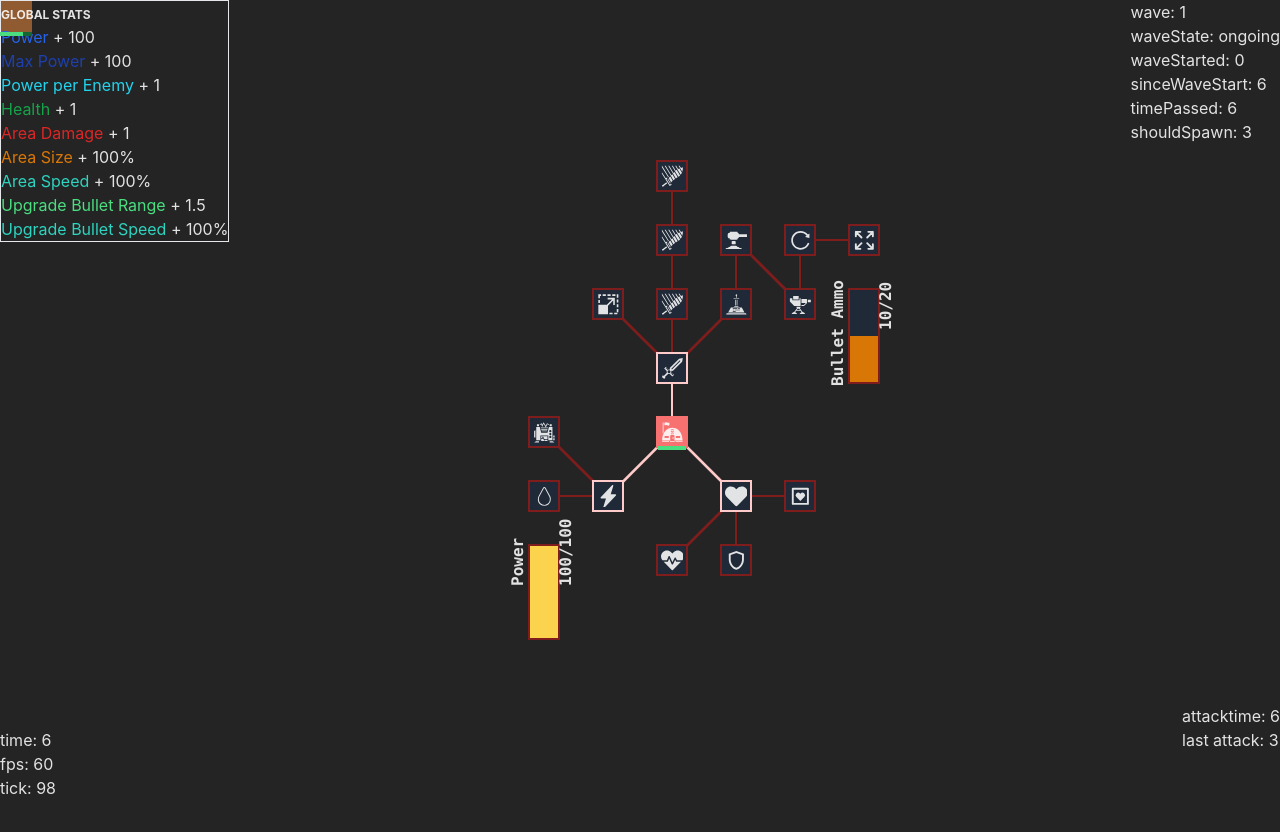
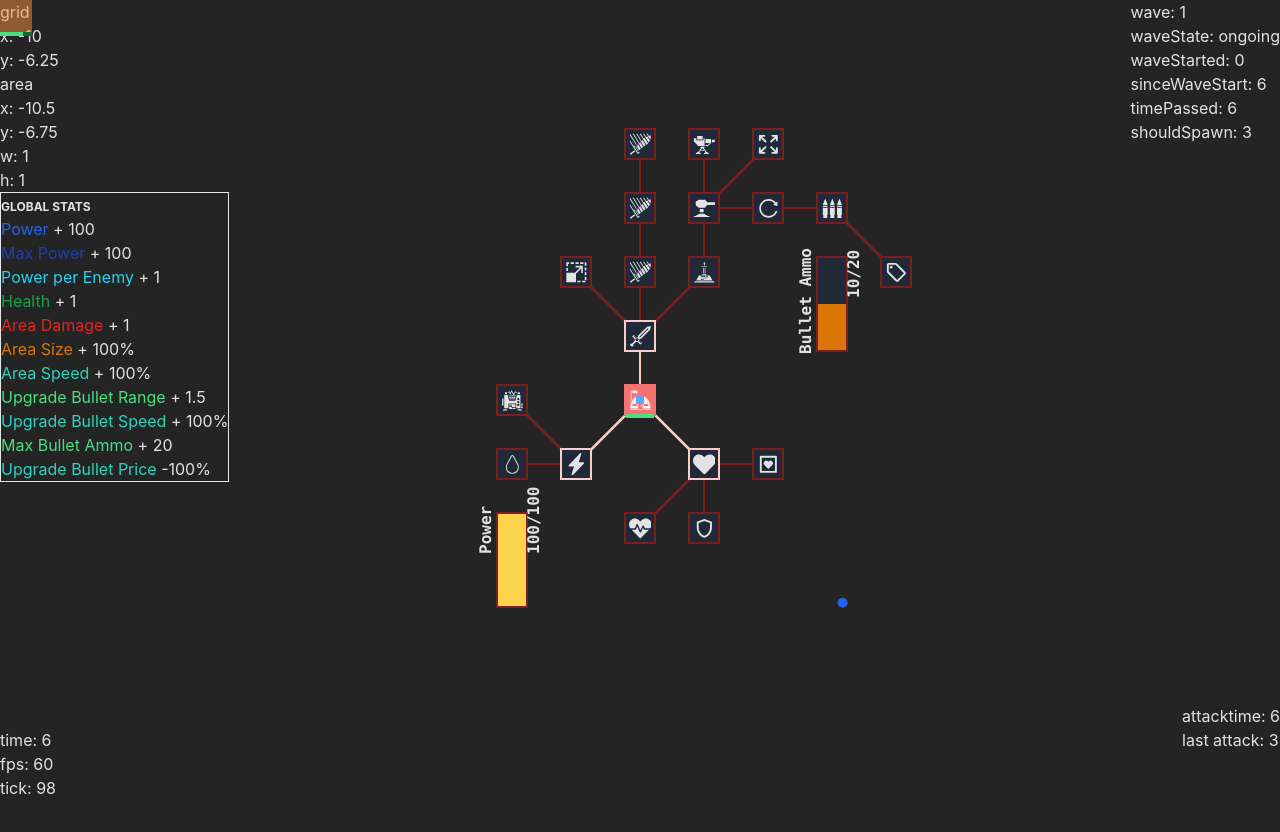
Before and after one commit to MartinMuzatko/resink, a React (Vite) app: page / in a window 1280 px wide. Shown: the top 832 px of the page. Built offline with nearby package versions, Linux system fonts and the light colour scheme.

Commit message:
WIP: add broken state, but with experience orbs

```diff
--- a/src/components/Game.tsx
+++ b/src/components/Game.tsx
@@ -54,6 +54,14 @@ export const Game = () => {
 					deltaTime: deltaTime.current ?? 0,
 				}}
 			>
+				<div
+					className="bg-blue-400 w-2 h-2 absolute z-40"
+					style={{
+						top: '50%',
+						left: '50%',
+						transform: 'translate(-50%, -50%)',
+					}}
+				></div>
 				<div className="absolute bottom-0 left-0">
 					<p>time: {(timePassed.current / 1000).toFixed(0)}</p>
 					<p>
--- a/src/components/Stage.tsx
+++ b/src/components/Stage.tsx
@@ -13,6 +13,7 @@ import {
 	getSpeedVector,
 	Identifier,
 	isPositionInsideArea,
+	lerp,
 	Position,
 } from '../domain/main'
 import { Enemies } from './Enemies'
@@ -21,9 +22,8 @@ import { useMouse } from '@mantine/hooks'
 import { HealthBar } from './HealthBar'
 import { INITIAL_CONNECTIONS, INITIAL_UPGRADES } from '../data/initialGameData'
 import { StatsInfoPlain } from './StatsInfoPlain'
-import { GiConsoleController } from 'react-icons/gi'
-import { Tooltip } from '@mantine/core'
-import { BsLightningChargeFill } from 'react-icons/bs'
+import { BulletMeter } from './meters/BulletMeter'
+import { Bullet } from '../domain/bullet'
 
 // const enemyStats = {
 // 	damage: 1,
@@ -35,26 +35,45 @@ const getGridPositionFromWindow = (
 	window: Window,
 	gridScale: number
 ): Position => ({
-	x: (windowPosition.x - window.innerWidth / 2 - gridScale / 2) / gridScale,
-	y: (windowPosition.y - window.innerHeight / 2 - gridScale / 2) / gridScale,
+	x: (windowPosition.x - window.innerWidth / 2) / gridScale,
+	y: (windowPosition.y - window.innerHeight / 2) / gridScale,
 })
 
 type MouseArea = Area & {
 	mouseLastActivatedTime: number
 }
 
-export type Bullet = Position &
-	Identifier & {
-		velocity: {
-			x: number
-			y: number
+type ExperienceOrb = Identifier &
+	Position & {
+		amount: number
 	}
-		enemyIdsHit: string[]
+
+function animateInwards(point: Position, target: Position): Position {
+	const dx = point.x - target.x
+	const dy = point.y - target.y
+	const distance = getDistance(point, target)
+	const angle = Math.atan2(dy, dx)
+	const distanceStep = lerp(0.4, 0, clamp(0, 5)(distance) / 5)
+	const moveDistance = Math.max(distanceStep, 0)
+	const newAngle = angle + lerp(0.4, 0, clamp(0, 5)(distance) / 5)
+
+	return {
+		x: target.x + Math.max(0, distance - moveDistance) * Math.cos(newAngle),
+		y: target.y + Math.max(0, distance - moveDistance) * Math.sin(newAngle),
+	}
 }
 
 export const Stage = memo(() => {
 	const { tick, timePassed, gridScale } = useGameContext()
 	const [totalEnemiesDefeated, setTotalEnemiesDefeated] = useState(0)
+	const [experienceOrbs, setExperienceOrbs] = useState<ExperienceOrb[]>([
+		{
+			amount: 1,
+			id: '1',
+			x: 3,
+			y: 3,
+		},
+	])
 	const [powerThroughEnemiesDefeated, setPowerThroughEnemiesDefeated] =
 		useState(0)
 	const [powerSpentOnAmmo, setPowerSpentOnAmmo] = useState(0)
@@ -73,10 +92,10 @@ export const Stage = memo(() => {
 	)
 	const mouse = useMouse()
 	const [bullets, setBullets] = useState<Bullet[]>([])
-	// const gridMouse = useMemo(
-	// 	() => getGridPositionFromWindow(mouse, window, gridScale),
-	// 	[mouse]
-	// )
+	const gridMouse = useMemo(
+		() => getGridPositionFromWindow(mouse, window, gridScale),
+		[mouse, gridScale]
+	)
 
 	const mouseLastActivatedTime = useMemo(
 		() => timePassed - (timePassed % stats.mouseSpeed),
@@ -100,8 +119,7 @@ export const Stage = memo(() => {
 		)
 		// attack enemies
 		setEnemies((prevEnemies) => {
-			const enemiesLeft = prevEnemies
-				.map((enemy) =>
+			const newEnemies = prevEnemies.map((enemy) =>
 				// TODO: real bounding box checking
 				isPositionInsideArea(enemy, mouseArea)
 					? {
@@ -110,19 +128,18 @@ export const Stage = memo(() => {
 					  }
 					: enemy
 			)
-				.filter((enemy) => enemy.health > 0)
-			setPowerThroughEnemiesDefeated((prevPower) => {
-				const enemiesKilled =
-					(prevEnemies.length - enemiesLeft.length) *
-					stats.powerPerEnemy
-				// XXX: Calculated gain is based on power - usedPower (difference to max)
-				// e.g. [-----++   ] (5/10) - 5 power (+2 enemies), 0 used, 10 max
-				const maxGainAllowed = Math.max(
-					0,
-					prevPower + enemiesKilled + stats.power - stats.usedPower
-				)
-				return clamp(0, maxGainAllowed)(prevPower + enemiesKilled)
-			})
+			const enemiesLeft = newEnemies.filter((enemy) => enemy.health > 0)
+			setExperienceOrbs((experienceOrbs) => [
+				...experienceOrbs,
+				...newEnemies
+					.filter((enemy) => enemy.health <= 0)
+					.map((enemy) => ({
+						id: crypto.randomUUID(),
+						amount: 1,
+						x: enemy.x,
+						y: enemy.y,
+					})),
+			])
 			setTotalEnemiesDefeated(
 				(totalEnemiesDefeated) =>
 					totalEnemiesDefeated +
@@ -153,13 +170,13 @@ export const Stage = memo(() => {
 			setUpgrades(INITIAL_UPGRADES())
 			setEnemies([])
 			setTotalEnemiesDefeated(0)
+			setExperienceOrbs([])
 			setPowerThroughEnemiesDefeated(0)
 		}
 	}, [upgrades])
 
 	useEffect(() => {
 		// update upgrade health on enemy attack
-
 		setUpgrades((prevUpgrades) => {
 			const upgradeIdsToTakeDamage = prevUpgrades
 				.filter((upgrade) =>
@@ -257,15 +274,14 @@ export const Stage = memo(() => {
 
 		// hit enemies
 		setEnemies((prevEnemies) => {
-			const enemiesLeft = prevEnemies
-				.map((enemy) => {
+			const newEnemies = prevEnemies.map((enemy) => {
 				const bulletsHitIds = bullets
 					.filter((bullet) =>
 						isPositionInsideArea(enemy, {
-								x: bullet.x - 0.5,
-								y: bullet.y - 0.5,
-								height: 1,
-								width: 1,
+							x: bullet.x - 0.25,
+							y: bullet.y - 0.25,
+							height: 0.5,
+							width: 0.5,
 						})
 					)
 					.map((bullet) => bullet.id)
@@ -279,22 +295,22 @@ export const Stage = memo(() => {
 					? {
 							...enemy,
 							health:
-									enemy.health -
-									stats.upgradeBulletAttackDamage,
+								enemy.health - stats.upgradeBulletAttackDamage,
 					  }
 					: enemy
 			})
-				.filter((enemy) => enemy.health > 0)
-			setPowerThroughEnemiesDefeated((prevPower) => {
-				const enemiesKilled = prevEnemies.length - enemiesLeft.length
-				// XXX: Calculated gain is based on power - usedPower (difference to max)
-				// e.g. [-----++   ] (5/10) - 5 power (+2 enemies), 0 used, 10 max
-				const maxGainAllowed = Math.max(
-					0,
-					prevPower + enemiesKilled + stats.power - stats.usedPower
-				)
-				return clamp(0, maxGainAllowed)(prevPower + enemiesKilled)
-			})
+			const enemiesLeft = newEnemies.filter((enemy) => enemy.health > 0)
+			setExperienceOrbs((experienceOrbs) => [
+				...experienceOrbs,
+				...newEnemies
+					.filter((enemy) => enemy.health <= 0)
+					.map((enemy) => ({
+						id: crypto.randomUUID(),
+						amount: 1,
+						x: enemy.x + 0.25,
+						y: enemy.y + 0.25,
+					})),
+			])
 			setTotalEnemiesDefeated(
 				(totalEnemiesDefeated) =>
 					totalEnemiesDefeated +
@@ -303,38 +319,60 @@ export const Stage = memo(() => {
 			)
 			return enemiesLeft
 		})
+
+		setExperienceOrbs((experienceOrbs) => {
+			// Move orb
+			const newExperienceOrbs = experienceOrbs.map((experienceOrb) => ({
+				...experienceOrb,
+				...animateInwards(experienceOrb, gridMouse),
+			}))
+			const experienceOrbsConsumed = newExperienceOrbs.filter(
+				(experienceOrb) =>
+					isPositionInsideArea(experienceOrb, {
+						x: gridMouse.x - 1,
+						y: gridMouse.y - 1,
+						height: gridMouse.y + 2,
+						width: gridMouse.x + 2,
+					})
+			)
+			setPowerThroughEnemiesDefeated((prevPower) => {
+				// const enemiesKilled = * stats.powerPerEnemy
+				// XXX: Calculated gain is based on power - usedPower (difference to max)
+				// e.g. [-----++   ] (5/10) - 5 power (+2 enemies), 0 used, 10 max
+				const maxGainAllowed = Math.max(
+					0,
+					prevPower +
+						experienceOrbsConsumed.length +
+						stats.power -
+						stats.usedPower
+				)
+				return clamp(
+					0,
+					maxGainAllowed
+				)(prevPower + experienceOrbsConsumed.length)
+			})
+			const ids = experienceOrbsConsumed.map(
+				(experienceOrb) => experienceOrb.id
+			)
+			return newExperienceOrbs.filter(
+				(experienceOrb) => !ids.includes(experienceOrb.id)
+			)
+		})
+
 		// eslint-disable-next-line react-hooks/exhaustive-deps
 	}, [tick])
 
 	return (
 		<div className="w-full h-full top-0 left-0 absolute" ref={mouse.ref}>
-			<div
-				className={`absolute ${
-					mouseLastActivatedTime > timePassed - 500
-						? 'bg-orange-200/80'
-						: 'bg-orange-400/50'
-				}`}
-				style={{
-					top: `${
-						mouseArea.y * gridScale +
-						window.innerHeight / 2 +
-						gridScale / 2
-					}px`,
-					left: `${
-						mouseArea.x * gridScale +
-						window.innerWidth / 2 +
-						gridScale / 2
-					}px`,
-					width: `${mouseArea.width * gridScale}px`,
-					height: `${mouseArea.height * gridScale}px`,
-				}}
-			>
-				<HealthBar
-					current={timePassed - mouseLastActivatedTime}
-					max={stats.mouseSpeed}
-				/>
-			</div>
 			<div className="absolute left-0 top-0">
+				<p>grid</p>
+				<p>x: {gridMouse.x}</p>
+				<p>y: {gridMouse.y}</p>
+				<p>area</p>
+				<p>x: {mouseArea.x}</p>
+				<p>y: {mouseArea.y}</p>
+				<p>w: {mouseArea.width}</p>
+				<p>h: {mouseArea.height}</p>
 				<div className="border">
 					<StatsInfoPlain stats={stats} />
 				</div>
@@ -355,12 +393,39 @@ export const Stage = memo(() => {
 					transform: 'translate(50%, 50%)',
 				}}
 			>
+				<div
+					className={`relative ${
+						mouseLastActivatedTime > timePassed - 500
+							? 'bg-orange-200/80'
+							: 'bg-orange-400/50'
+					}`}
+					style={{
+						top: `${mouseArea.y * gridScale}px`,
+						left: `${mouseArea.x * gridScale}px`,
+						width: `${mouseArea.width * gridScale}px`,
+						height: `${mouseArea.height * gridScale}px`,
+					}}
+				>
+					<HealthBar
+						current={timePassed - mouseLastActivatedTime}
+						max={stats.mouseSpeed}
+					/>
+				</div>
+				<div
+					className="absolute top-0 left-0 w-full h-full"
+					style={{
+						transform: `translate(-${gridScale / 2}px,-${
+							gridScale / 2
+						}px)`,
+					}}
+				>
 					{connections.map((connection) => (
 						<ConnectionLine
 							key={connection.id}
 							{...{ connection, upgrades, stats }}
 						/>
 					))}
+				</div>
 				{upgrades.map((upgrade) => (
 					<UpgradeNode
 						key={upgrade.id}
@@ -378,8 +443,12 @@ export const Stage = memo(() => {
 					style={{
 						width: 1 * gridScale - gridScale / 2,
 						height: 2 * gridScale - gridScale / 2,
-						top: `${2 * gridScale + gridScale / 4}px`,
-						left: `${-2 * gridScale + gridScale / 4}px`,
+						top: `${
+							2 * gridScale + gridScale / 4 - gridScale / 2
+						}px`,
+						left: `${
+							-2 * gridScale + gridScale / 4 - gridScale / 2
+						}px`,
 					}}
 				>
 					<div className="font-bold font-mono absolute -rotate-90 origin-top-left top-10 -left-6">
@@ -400,54 +469,14 @@ export const Stage = memo(() => {
 						{stats.power - stats.usedPower}/{stats.maxPower}
 					</div>
 				</div>
-				<Tooltip
-					label={
-						<div className="flex items-center ">
-							Refill for{' '}
-							{Math.ceil((stats.upgradeBulletMaxAmmo - ammo) / 2)}
-							<BsLightningChargeFill className="ml-1" />
-						</div>
-					}
-					position="right-end"
-				>
-					<div
-						onClick={() => {
-							const toSpend = Math.ceil(
-								(stats.upgradeBulletMaxAmmo - ammo) / 2
-							)
-							if (
-								stats.power - stats.usedPower < toSpend ||
-								ammo === stats.upgradeBulletMaxAmmo
-							)
-								return
-							setAmmo(stats.upgradeBulletMaxAmmo)
-							setPowerSpentOnAmmo((ammo) => ammo + toSpend)
+				<BulletMeter
+					{...{
+						ammo,
+						setAmmo,
+						setPowerSpentOnAmmo,
+						stats,
 					}}
-						className="absolute z-30  border-2 cursor-pointer bg-gray-800 border-red-900"
-						style={{
-							width: 1 * gridScale - gridScale / 2,
-							height: 2 * gridScale - gridScale / 2,
-							top: `${-2 * gridScale + gridScale / 4}px`,
-							left: `${3 * gridScale + gridScale / 4}px`,
-						}}
-					>
-						<div className="font-bold font-mono absolute -rotate-90 origin-top-left top-24 -left-6">
-							Bullet&nbsp;Ammo
-						</div>
-
-						<div
-							className="absolute w-full bottom-0 bg-amber-600"
-							style={{
-								height: `${
-									(ammo / stats.upgradeBulletMaxAmmo) * 100
-								}%`,
-							}}
-						></div>
-						<div className="font-bold font-mono absolute -rotate-90 origin-top-left left-6 top-10">
-							{ammo}/{stats.upgradeBulletMaxAmmo}
-						</div>
-					</div>
-				</Tooltip>
+				/>
 			</div>
 			<Enemies
 				{...{
@@ -476,6 +505,23 @@ export const Stage = memo(() => {
 						}}
 					/>
 				))}
+				{experienceOrbs.map((experienceOrb) => (
+					<div
+						className="absolute bg-blue-600 rounded-full"
+						key={experienceOrb.id}
+						style={{
+							transform: 'translate(-50%, -50%)',
+							width: `${gridScale / 6}px`,
+							height: `${gridScale / 6}px`,
+							left: `${
+								experienceOrb.x * gridScale + gridScale / 6
+							}px`,
+							top: `${
+								experienceOrb.y * gridScale + gridScale / 6
+							}px`,
+						}}
+					/>
+				))}
 			</div>
 		</div>
 	)
--- a/src/components/StatsInfoPlain.tsx
+++ b/src/components/StatsInfoPlain.tsx
@@ -20,6 +20,8 @@ export const StatsInfoPlain = ({ stats }: StatsInfoProps) => {
 					Global Stats
 				</div>
 			)}
+			{/* TODO: current stats display and changes in two diff. components.
+			Also: automated display based on json, e.g. { displayType: percentage, color, } */}
 			{stats.power !== 0 && (
 				<div>
 					<span className="text-blue-600">Power</span> + {stats.power}
@@ -106,6 +108,25 @@ export const StatsInfoPlain = ({ stats }: StatsInfoProps) => {
 					%
 				</div>
 			)}
+			{stats.upgradeBulletMaxAmmo !== 0 && (
+				<div>
+					<span className="text-green-400">Max Bullet Ammo</span> +{' '}
+					{stats.upgradeBulletMaxAmmo}
+				</div>
+			)}
+			{stats.upgradeBulletAmmoPrice !== 0 && (
+				<div>
+					<span className="text-teal-400">Upgrade Bullet Price</span>{' '}
+					-
+					{Math.floor(
+						Math.abs(
+							stats.upgradeBulletAmmoPrice /
+								INITIAL_STATS.upgradeBulletAmmoPrice
+						) * 100
+					)}
+					%
+				</div>
+			)}
 			{(stats.upgradeHealth !== 0 || stats.upgradeArmor !== 0) && (
 				<div className="text-xs pt-1 uppercase font-bold leading-relaxed">
 					Upgrade Stats
--- a/src/components/UpgradeNode.tsx
+++ b/src/components/UpgradeNode.tsx
@@ -50,6 +50,7 @@ export const UpgradeNode = ({
 				top: `${upgrade.y * gridScale}px`,
 				width: `${gridScale}px`,
 				height: `${gridScale}px`,
+				transform: 'translate(-50%, -50%)',
 			}}
 		>
 			{upgrade.active && stats.upgradeBulletAttackDamage !== 0 && (
--- /dev/null
+++ b/src/components/meters/BulletMeter.tsx
@@ -0,0 +1,76 @@
+import { Dispatch, SetStateAction, useMemo } from 'react'
+import { getAvailablePower, Stats } from '../../domain/stats'
+import { Tooltip } from '@mantine/core'
+import { BsLightningChargeFill } from 'react-icons/bs'
+import { GiHeavyBullets } from 'react-icons/gi'
+import { useGameContext } from '../../contexts/GameContext'
+import { clamp } from '../../domain/main'
+
+type BulletMeterProps = {
+	stats: Stats
+	ammo: number
+	setAmmo: Dispatch<SetStateAction<number>>
+	setPowerSpentOnAmmo: Dispatch<SetStateAction<number>>
+}
+
+export const BulletMeter = ({
+	ammo,
+	setAmmo,
+	stats,
+	setPowerSpentOnAmmo,
+}: BulletMeterProps) => {
+	const toSpend = Math.ceil(
+		clamp(
+			0,
+			(stats.upgradeBulletMaxAmmo - ammo) * stats.upgradeBulletAmmoPrice
+		)(getAvailablePower(stats) * stats.upgradeBulletAmmoPrice)
+	)
+	const ammoBought = Math.min(
+		Math.ceil(toSpend / stats.upgradeBulletAmmoPrice),
+		stats.upgradeBulletMaxAmmo - ammo
+	)
+
+	const { gridScale } = useGameContext()
+	return (
+		<Tooltip
+			label={
+				<div className="flex items-center">
+					Refill {ammoBought} <GiHeavyBullets className="mx-1" /> for{' '}
+					{toSpend}
+					<BsLightningChargeFill className="ml-1" />
+				</div>
+			}
+			position="right-end"
+		>
+			<div
+				onClick={() => {
+					setAmmo((ammo) =>
+						clamp(0, stats.upgradeBulletMaxAmmo)(ammo + ammoBought)
+					)
+					setPowerSpentOnAmmo((spent) => spent + toSpend)
+				}}
+				className="absolute z-30 border-2 cursor-pointer bg-gray-800 border-red-900"
+				style={{
+					width: 1 * gridScale - gridScale / 2,
+					height: 2 * gridScale - gridScale / 2,
+					top: `${-2 * gridScale + gridScale / 4 - gridScale / 2}px`,
+					left: `${3 * gridScale + gridScale / 4 - gridScale / 2}px`,
+				}}
+			>
+				<div className="font-bold font-mono absolute -rotate-90 origin-top-left top-24 -left-6">
+					Bullet&nbsp;Ammo
+				</div>
+
+				<div
+					className="absolute w-full bottom-0 bg-amber-600"
+					style={{
+						height: `${(ammo / stats.upgradeBulletMaxAmmo) * 100}%`,
+					}}
+				></div>
+				<div className="font-bold font-mono absolute -rotate-90 origin-top-left left-6 top-10">
+					{ammo}/{stats.upgradeBulletMaxAmmo}
+				</div>
+			</div>
+		</Tooltip>
+	)
+}
--- a/src/data/initialGameData.tsx
+++ b/src/data/initialGameData.tsx
@@ -4,6 +4,7 @@ import { createUpgrade, UpgradeType } from '../domain/upgrade'
 import {
 	GiBarracks,
 	GiBroadsword,
+	GiHeavyBullets,
 	GiPowerGenerator,
 	GiSentryGun,
 	GiStripedSword,
@@ -18,7 +19,7 @@ import { LuExpand } from 'react-icons/lu'
 import { AiOutlineReload } from 'react-icons/ai'
 import { BsLightningChargeFill } from 'react-icons/bs'
 import { CiDroplet } from 'react-icons/ci'
-import { MdOutlineShield } from 'react-icons/md'
+import { MdOutlineSell, MdOutlineShield } from 'react-icons/md'
 
 export const INITIAL_STATS: Stats = {
 	power: 100,
@@ -43,6 +44,7 @@ export const INITIAL_STATS: Stats = {
 	// TODO: make time based and per upgrade
 	upgradeBulletAttackSpeed: 100,
 	upgradeBulletAttackRange: 1.5,
+	upgradeBulletAmmoPrice: 0.5,
 }
 
 export const INITIAL_UPGRADES = () => [
@@ -166,8 +168,8 @@ export const INITIAL_UPGRADES = () => [
 			upgradeBulletAttackDamage: stats.upgradeBulletAttackDamage + 1,
 		}),
 		icon: <GiSentryGun className="w-full h-full" />,
-		x: 2,
-		y: -2,
+		x: 1,
+		y: -4,
 	}),
 	createUpgrade({
 		id: 'AT2',
@@ -190,8 +192,32 @@ export const INITIAL_UPGRADES = () => [
 			upgradeBulletAttackRange: stats.upgradeBulletAttackRange + 1,
 		}),
 		icon: <LuExpand className="w-full h-full" />,
+		x: 2,
+		y: -4,
+	}),
+	createUpgrade({
+		id: 'AT4',
+		cost: 15,
+		effect: (stats, upgrade, upgrades) => ({
+			...stats,
+			usedPower: stats.usedPower + getCost(stats, upgrade),
+			upgradeBulletMaxAmmo: stats.upgradeBulletMaxAmmo + 15,
+		}),
+		icon: <GiHeavyBullets className="w-full h-full" />,
 		x: 3,
 		y: -3,
+	}),
+	createUpgrade({
+		id: 'AT5',
+		cost: 15,
+		effect: (stats, upgrade, upgrades) => ({
+			...stats,
+			usedPower: stats.usedPower + getCost(stats, upgrade),
+			upgradeBulletAmmoPrice: stats.upgradeBulletAmmoPrice - 0.15,
+		}),
+		icon: <MdOutlineSell className="w-full h-full" />,
+		x: 4,
+		y: -2,
 	}),
 	createUpgrade({
 		id: 'D',
@@ -287,8 +313,10 @@ export const INITIAL_CONNECTIONS = [
 	connection('AS2', 'AS3'),
 	connection('A3', 'AT'),
 	connection('AT', 'AT1'),
-	connection('AT1', 'AT2'),
-	connection('AT2', 'AT3'),
+	connection('AT', 'AT2'),
+	connection('AT', 'AT3'),
+	connection('AT2', 'AT4'),
+	connection('AT4', 'AT5'),
 	connection('M', 'D'),
 	connection('D', 'D1'),
 	connection('D', 'D2'),
--- /dev/null
+++ b/src/domain/bullet.ts
@@ -0,0 +1,10 @@
+import { Position, Identifier } from './main'
+
+export type Bullet = Position &
+	Identifier & {
+		velocity: {
+			x: number
+			y: number
+		}
+		enemyIdsHit: string[]
+	}
--- a/src/domain/stats.ts
+++ b/src/domain/stats.ts
@@ -19,6 +19,7 @@ export type Stats = {
 	upgradeBulletAttackRange: number
 	upgradeBulletAttackSpeed: number
 	upgradeBulletMaxAmmo: number
+	upgradeBulletAmmoPrice: number
 	// Defense
 	globalHealth: number
 	globalHealthRegenerationAmount: number
@@ -47,6 +48,7 @@ export const diffStats = (a: Stats, b: Stats): Stats => ({
 	upgradeBulletAttackRange:
 		b.upgradeBulletAttackRange - a.upgradeBulletAttackRange,
 	upgradeBulletMaxAmmo: b.upgradeBulletMaxAmmo - a.upgradeBulletMaxAmmo,
+	upgradeBulletAmmoPrice: b.upgradeBulletAmmoPrice - a.upgradeBulletAmmoPrice,
 	globalHealth: b.globalHealth - a.globalHealth,
 	globalHealthRegenerationAmount:
 		a.globalHealthRegenerationAmount - b.globalHealthRegenerationAmount,
@@ -85,6 +87,8 @@ export const getStatsFromActiveUpgrades = (
 	}
 }
 
+export const getAvailablePower = (stats: Stats) => stats.power - stats.usedPower
+
 export const hasNotEnoughPower = (stats: Stats) => stats.usedPower > stats.power
 
 export const getCost = (stats: Stats, upgrade: Upgrade): number =>
```
Also changed, not shown: 1 other file (tests, documents, lock files or other folders). Lines whose indentation alone changed are shown as unchanged.
